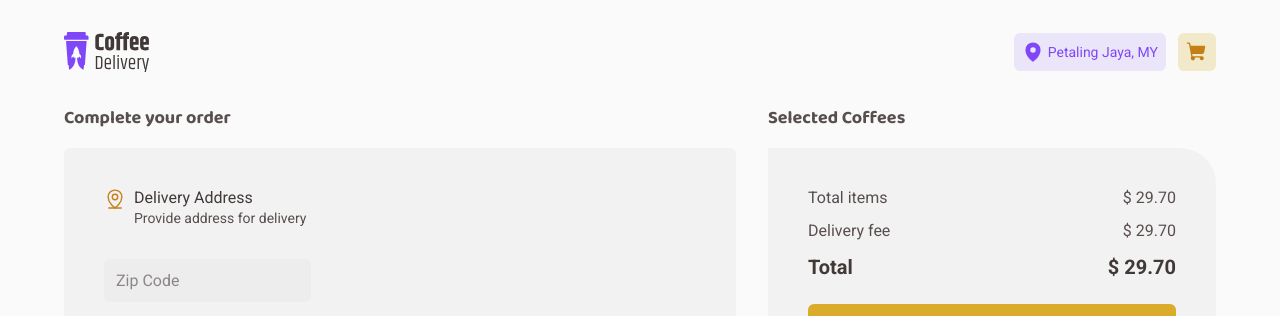
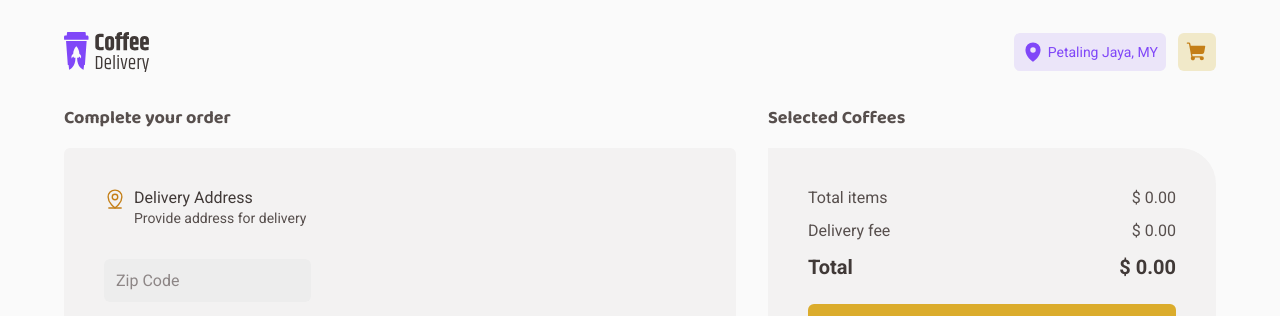
Before and after one commit to LuizPelegrini/coffee-delivery, a React (Vite) app: page /checkout in a window 1280 px wide. Shown: the top 316 px of the page. Built offline with nearby package versions, Linux system fonts and the light colour scheme.

Commit message:
update: Display shopping cart total cost

```diff
--- a/src/components/InputNumber/index.tsx
+++ b/src/components/InputNumber/index.tsx
@@ -6,7 +6,7 @@ import { Container } from './styles';
 interface InputNumberProps extends InputHTMLAttributes<HTMLInputElement> {
   min: number;
   max: number;
-  onCustomChange: (value: number) => void;
+  onCustomChange?: (value: number) => void;
 }
 
 export function InputNumber({
@@ -24,7 +24,7 @@ export function InputNumber({
     setValue(newValue);
 
     // emit onChange event
-    onCustomChange(newValue);
+    onCustomChange?.(newValue);
   }
 
   function handleSubtract() {
@@ -32,7 +32,7 @@ export function InputNumber({
     setValue(newValue);
 
     // emit onChange event
-    onCustomChange(newValue);
+    onCustomChange?.(newValue);
   }
 
   function handleChange(event: ChangeEvent<HTMLInputElement>) {
@@ -41,11 +41,11 @@ export function InputNumber({
     if (value) {
       const amount = Math.min(Math.max(min, parseInt(value)), max);
       setValue(amount);
-      onCustomChange(amount);
+      onCustomChange?.(amount);
     } else {
       // if value is empty, assign the min value
       setValue(min);
-      onCustomChange(min);
+      onCustomChange?.(min);
     }
   }
 
--- a/src/pages/Checkout/components/CheckoutItem/index.tsx
+++ b/src/pages/Checkout/components/CheckoutItem/index.tsx
@@ -44,7 +44,7 @@ export function CheckoutItem({ coffee, quantity }: CheckoutItemProps) {
         </div>
       </CoffeeDetails>
 
-      <strong>$ {formatPrice(coffee.priceInCents)}</strong>
+      <strong>$ {formatPrice(coffee.priceInCents * quantity)}</strong>
     </Container>
   );
 }
--- a/src/pages/Checkout/components/OrderSummary/index.tsx
+++ b/src/pages/Checkout/components/OrderSummary/index.tsx
@@ -1,19 +1,32 @@
+import { useContext } from 'react';
+import { ShoppingCartContext } from '../../../../contexts/ShoppingCartContext';
+import { DELIVERY_FEE_IN_CENTS, formatPrice } from '../../../../utils';
 import { Container } from './styles';
 
 export function OrderSummary() {
+  const { coffees } = useContext(ShoppingCartContext);
+
+  const costInCents = coffees.reduce((acc: number, elem) => {
+    return (acc += elem.priceInCents * elem.quantity);
+  }, 0);
+
+  const deliveryFee = costInCents > 0 ? DELIVERY_FEE_IN_CENTS : 0;
+
+  const totalCost = costInCents + deliveryFee;
+
   return (
     <Container>
       <div>
         <span>Total items</span>
-        <span>$ 29.70</span>
+        <span>$ {formatPrice(costInCents)}</span>
       </div>
       <div>
         <span>Delivery fee</span>
-        <span>$ 29.70</span>
+        <span>$ {formatPrice(deliveryFee)}</span>
       </div>
       <div>
         <strong>Total</strong>
-        <strong>$ 29.70</strong>
+        <strong>$ {formatPrice(totalCost)}</strong>
       </div>
     </Container>
   );
--- a/src/utils/index.ts
+++ b/src/utils/index.ts
@@ -4,3 +4,5 @@ export const formatPrice = (priceInCents: number): string => {
 
   return `${p}.${c}`;
 };
+
+export const DELIVERY_FEE_IN_CENTS = 300;
```
